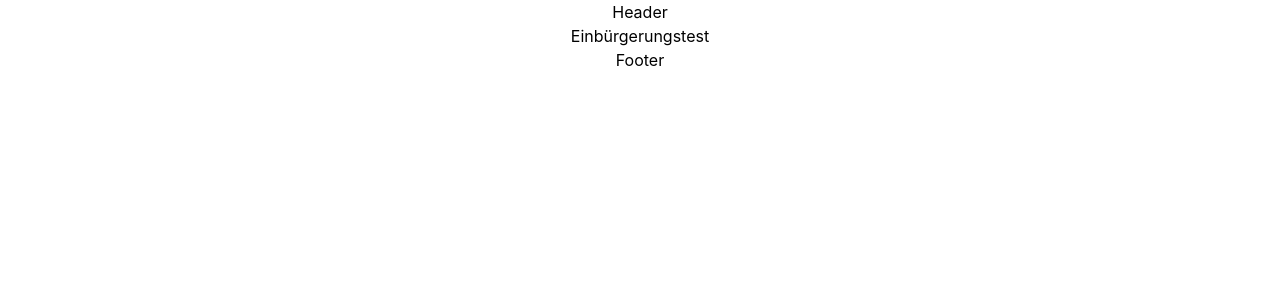
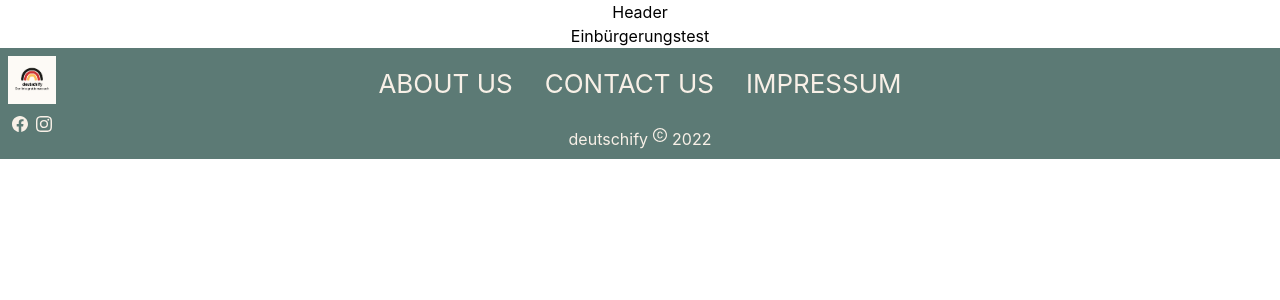
Before and after one commit to deutschify/deutschify, a React (Vite) app: page /einbuergerungstest in a window 1280 px wide. Shown: the top 300 px of the page. Built offline with nearby package versions, Linux system fonts and the light colour scheme; the HTML template or start-up script is replaced by a standard one.

Commit message:
Zubia: footer
* startet creating Footer, Colors of Palette added in tailwindconfig.js, name of logo-image changed to camelCase, because of space inbetween

* Footer finished

* correction in tailwind code

* another correction

```diff
--- a/src/components/Footer.jsx
+++ b/src/components/Footer.jsx
@@ -1,5 +1,36 @@
+import { BsFacebook } from "react-icons/bs";
+import { BsInstagram } from "react-icons/bs";
+import { AiOutlineCopyrightCircle } from "react-icons/ai"
+
 const Footer = () => {
-    return <div>Footer</div>;
+    // footer
+    return (
+        // footer
+        <div className="w-full flex text-center bg-palette-80 text-palette-50">
+            <div className="w-3/12">
+                <img
+                    src="./images/deutschifyLogo.png"
+                    className="w-12 m-2"
+                    alt=""
+                />
+                <div className="flex m-3 space-x-2">
+                    <div classname="">
+                        <BsFacebook />
+                    </div>
+                    <div classname="">
+                        <BsInstagram />
+                    </div>
+                </div>
+            </div>
+            <div className="w-6/12">
+                <button className="text-palette-50 m-2 p-2">ABOUT US</button>
+                <button className="text-palette-50 m-2 p-2">CONTACT US</button>
+                <button className="text-palette-50 m-2 p-2">IMPRESSUM</button>
+                <div className="w-12/12 m-2 flex  justify-center gap-1">deutschify <AiOutlineCopyrightCircle /> 2022</div>
+            </div>
+            {/* Copyright */}
+        </div>
+    );
 };
 
 export default Footer;
--- a/tailwind.config.js
+++ b/tailwind.config.js
@@ -2,7 +2,21 @@
 module.exports = {
     content: ["./src/**/*.{js,jsx,ts,tsx}"],
     theme: {
-        extend: {},
+        extend: {
+            colors: {
+                palette: {
+                    10: '#D88C9A',
+                    20: '#DF9D9E',
+                    30: '#8F7B8C',
+                    40: '#394775',
+                    50: '#F8F0E7',
+                    60: '#C9D9D0',
+                    70: '#99C1B9',
+                    80: '#5C7A75',
+                    90: '#1E3231'
+                }
+            }
+        },
     },
     plugins: [],
 };
```
Also changed, not shown: images/deutschifyLogo.png (renamed from images/deutschify -logo.png).
